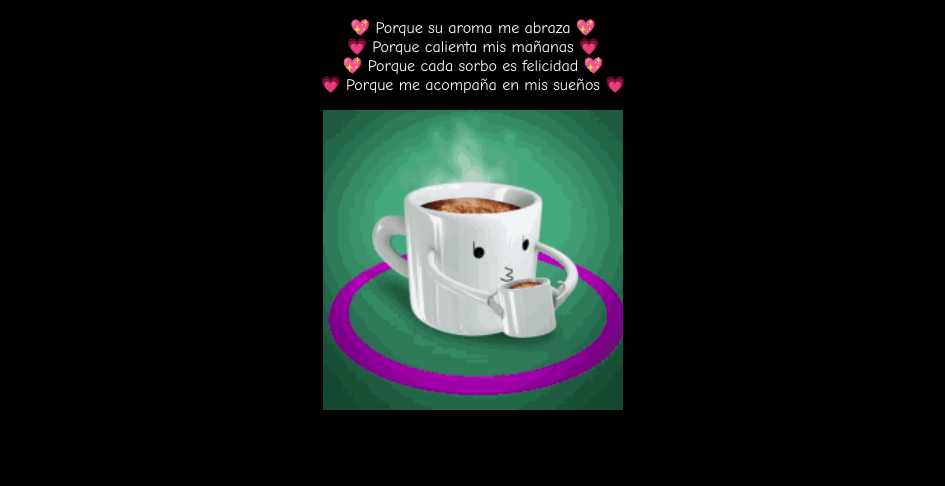
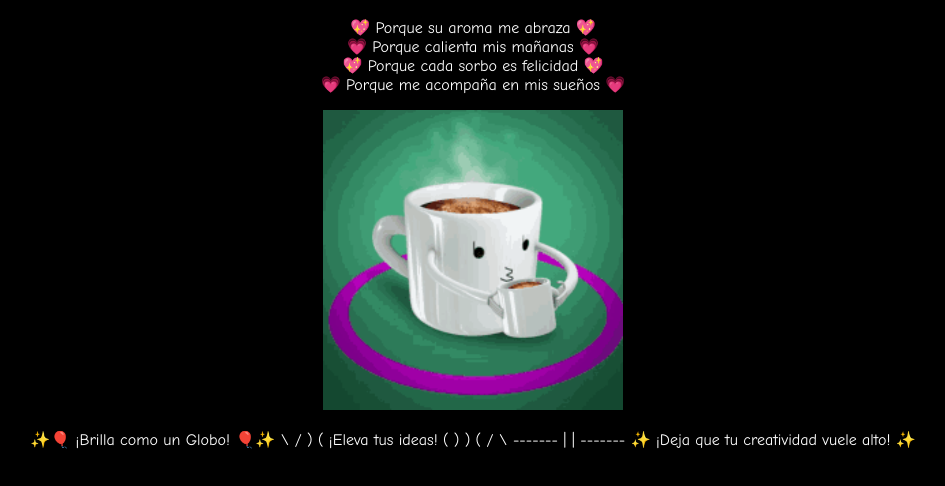
Before and after one commit to CacaMasoquista69/OWO, a plain HTML site: page index.html in a window 1280 px wide. Shown: the part 240-726 px from the top of the page, without its empty margins (167-1112 px from the left). Drawn offline with Linux system fonts and the light colour scheme; files whose address does not match are found by name.

Commit message:
Update index.html

```diff
--- a/index.html
+++ b/index.html
@@ -31,3 +31,17 @@
 <p align="center">
   <img src="img/guten-morgen.gif" alt="Buenos días" width="300">
 </p>
+
+
+✨🎈 ¡Brilla como un Globo! 🎈✨
+
+    \   /
+     ) (   ¡Eleva tus ideas!
+    (   )
+     ) (
+    /   \
+   -------
+  |       |
+  -------
+
+✨ ¡Deja que tu creatividad vuele alto! ✨
```
